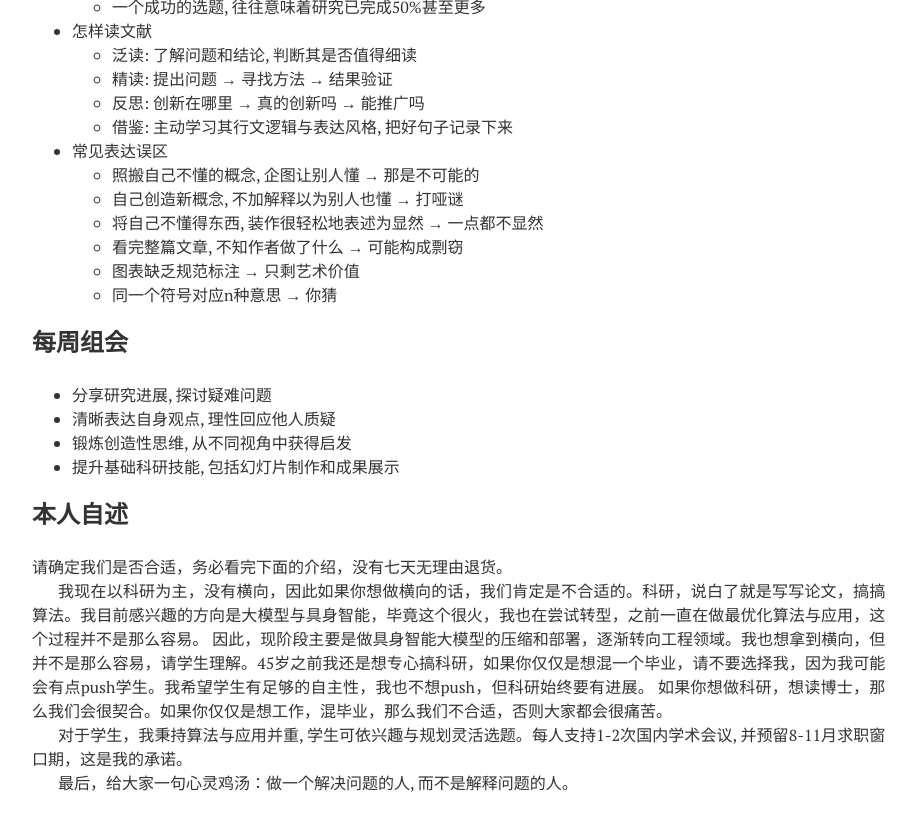
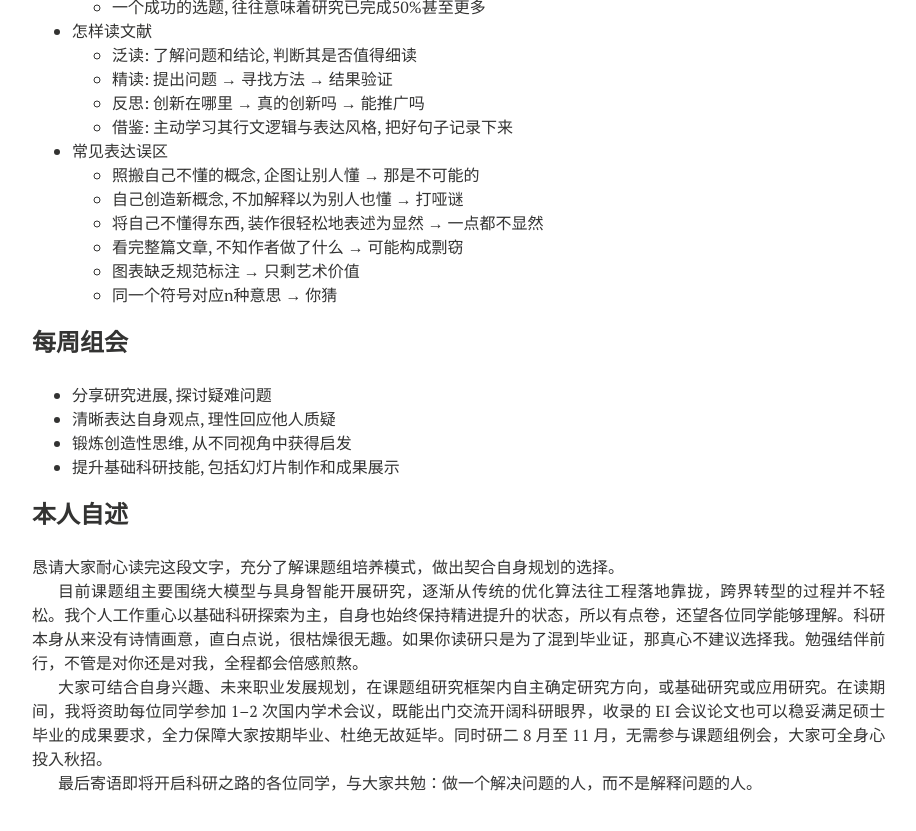
Before and after one commit to xianchaoxiu/xianchaoxiu.github.io, a Jekyll site: the page built from chinese/reading/index.md, in a window 1280 px wide and 900 px high, scrolled down 1178 px. Shown: the top 831 px of the window, without its empty margins (288-1204 px from the left). Built offline with Jekyll 4.4.1, drawn with Linux system fonts in a browser that asks for light colours; nearby versions of some CDN libraries.

Commit message:
Update index.md

```diff
--- a/chinese/reading/index.md
+++ b/chinese/reading/index.md
@@ -75,14 +75,10 @@ share: false
 
 ### 本人自述
 
-请确定我们是否合适，务必看完下面的介绍，没有七天无理由退货。
+恳请大家耐心读完这段文字，充分了解课题组培养模式，做出契合自身规划的选择。
 
+目前课题组主要围绕大模型与具身智能开展研究，逐渐从传统的优化算法往工程落地靠拢，跨界转型的过程并不轻松。我个人工作重心以基础科研探索为主，自身也始终保持精进提升的状态，所以有点卷，还望各位同学能够理解。科研本身从来没有诗情画意，直白点说，很枯燥很无趣。如果你读研只是为了混到毕业证，那真心不建议选择我。勉强结伴前行，不管是对你还是对我，全程都会倍感煎熬。
 
+大家可结合自身兴趣、未来职业发展规划，在课题组研究框架内自主确定研究方向，或基础研究或应用研究。在读期间，我将资助每位同学参加 1–2 次国内学术会议，既能出门交流开阔科研眼界，收录的 EI 会议论文也可以稳妥满足硕士毕业的成果要求，全力保障大家按期毕业、杜绝无故延毕。同时研二 8 月至 11 月，无需参与课题组例会，大家可全身心投入秋招。
 
-我现在以科研为主，没有横向，因此如果你想做横向的话，我们肯定是不合适的。科研，说白了就是写写论文，搞搞算法。我目前感兴趣的方向是大模型与具身智能，毕竟这个很火，我也在尝试转型，之前一直在做最优化算法与应用，这个过程并不是那么容易。
-因此，现阶段主要是做具身智能大模型的压缩和部署，逐渐转向工程领域。我也想拿到横向，但并不是那么容易，请学生理解。45岁之前我还是想专心搞科研，如果你仅仅是想混一个毕业，请不要选择我，因为我可能会有点push学生。我希望学生有足够的自主性，我也不想push，但科研始终要有进展。
-如果你想做科研，想读博士，那么我们会很契合。如果你仅仅是想工作，混毕业，那么我们不合适，否则大家都会很痛苦。
-
-对于学生，我秉持算法与应用并重, 学生可依兴趣与规划灵活选题。每人支持1-2次国内学术会议, 并预留8-11月求职窗口期，这是我的承诺。
-
-最后，给大家一句心灵鸡汤：做一个解决问题的人, 而不是解释问题的人。
+最后寄语即将开启科研之路的各位同学，与大家共勉：做一个解决问题的人，而不是解释问题的人。
```
